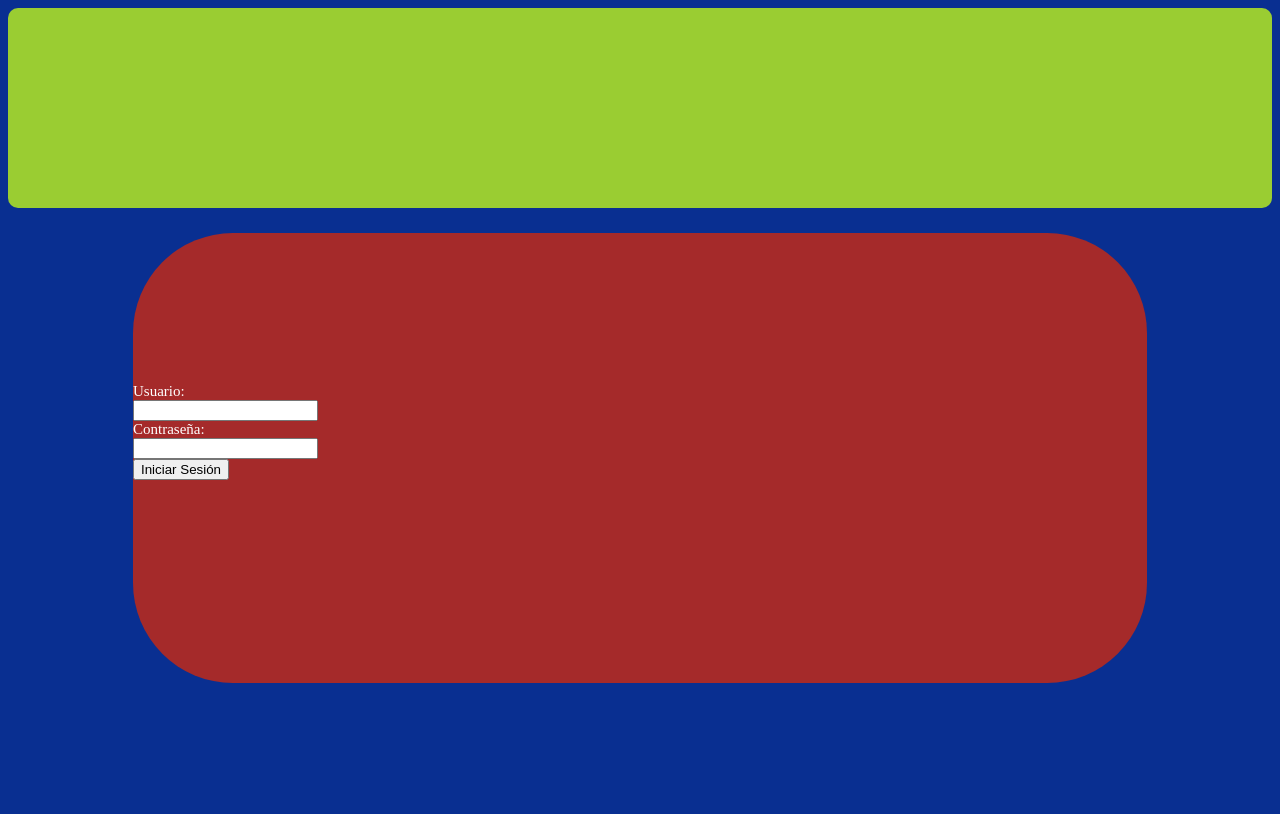
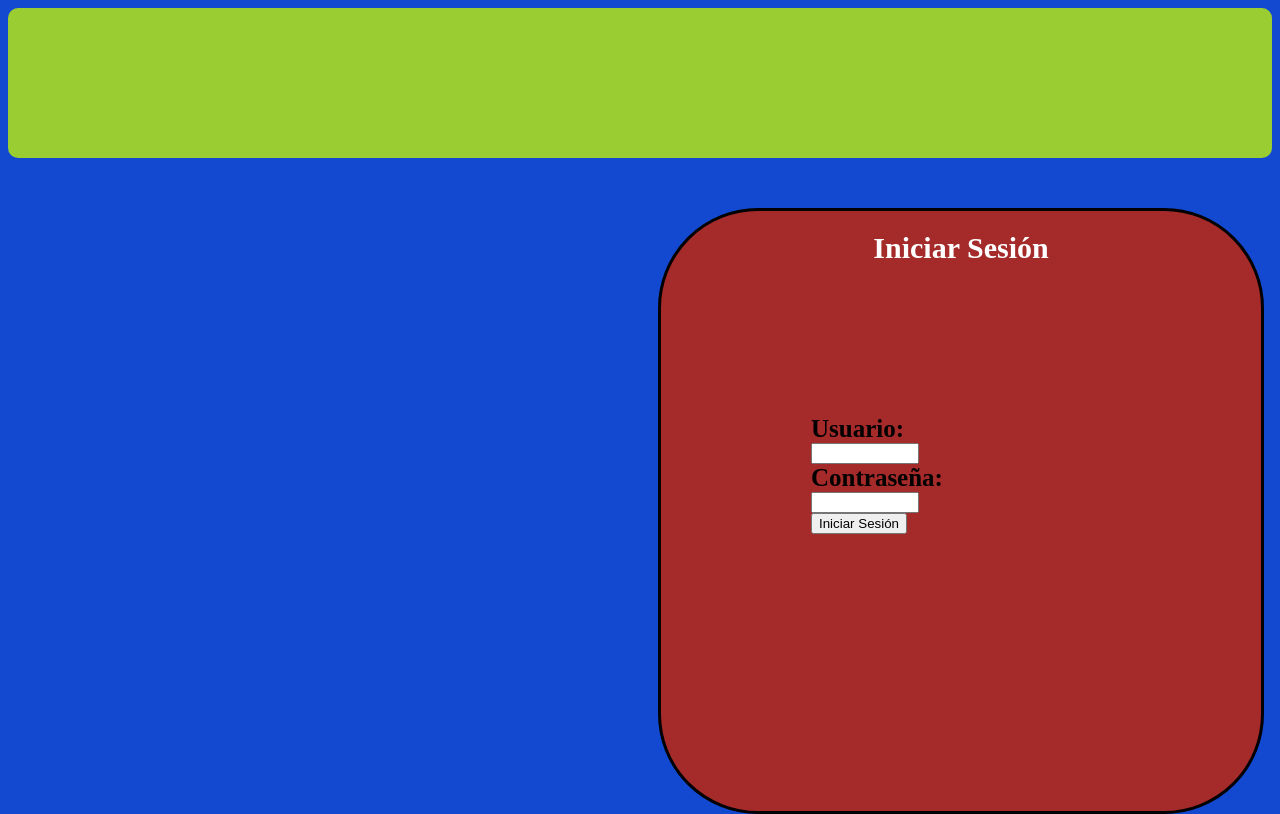
Before and after one commit to Ben0927N/benja, a plain HTML site: page DEW/Diseño/login.html in a window 1280 px wide. Drawn offline with Linux system fonts and the light colour scheme.

Commit message:
cambios 2

```diff
--- a/DEW/Diseño/estilo.css
+++ b/DEW/Diseño/estilo.css
@@ -2,16 +2,16 @@ body{
     font-family:'Times New Roman', Times, serif;
     font-size: 15px;
     color: white;
-    background-color: rgb(9, 47, 145);
+    background-color: rgb(19, 73, 209);
 }
 
 .container{
-    background-color: rgb(9, 47, 145);
+    background-color: transparent;
     display: grid;
     /*justify-content: center;  centra los items del container en el eje central*/
     /*gap: 10px; Separacion entre items*/
-    min-height: 500px; /*Largo del contenedor*/
-    grid-template-rows: 100px 500px 100px;
+    min-height: 300px; /*Largo del contenedor*/
+    grid-template-rows: 100px 450px 100px;
     grid-template-areas: "header header header"
                          "login login login";
 
@@ -20,21 +20,38 @@ body{
 .container header{
     grid-area: header;
     background-color: yellowgreen;
-    height: 200px; /*Largo del item*/
+    height: 150px; /*Largo del item*/
     border-radius: 10px;
+}
+
+.login h1{
+    text-align: center;
 }
 
 .container .login{
     grid-area: login;
     background-color: brown;
-    height: 450px; /*Largo del item*/
+    height: 600px; /*Largo del item*/
+    width: 600px; /*Ancho del item*/
     /*margin-top: 400px; Esto es la diferencia con el espacio exterior*/
-    align-items: center;
-    margin: 125px;
+    /*margin: 85px 0px 0px 625px; Arriba / Derecha / Abajo / Izquierda */
+    margin-left: 650px; /*Mueve a la derecha*/
+    margin-top: 100px; /*Mueve hacia abajo*/
     border-radius: 100px;
+    border: 3px solid black; /* Borde del contenedor 'solid' le da esa remarcado*/
+}
 
-}.formulario{
+form{
+    margin-left: 150px;
+    margin-top: 150px;
+}
 
-    margin: 150px 100px 150px 100px;
-    justify-content: center;
+form label{
+    font-size: 25px;
+    font-weight: bold;
+    color: black;
 }
+
+form input{
+    width: 100px;
+}
--- a/DEW/Diseño/login.html
+++ b/DEW/Diseño/login.html
@@ -10,6 +10,7 @@
     <div class="container">
         <header></header>
         <div class="login">
+            <h1>Iniciar Sesión</h1>
             <div class="formulario"></div>
                 <form>
                     <label for="username">Usuario:</label><br>
```
